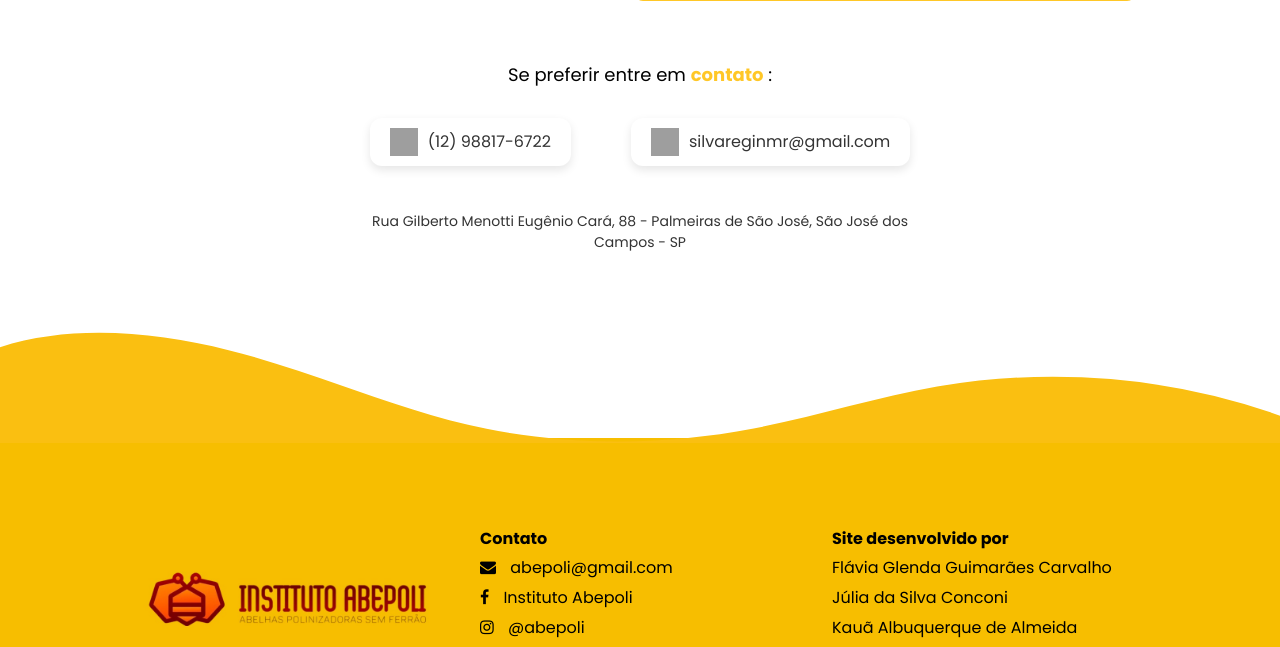
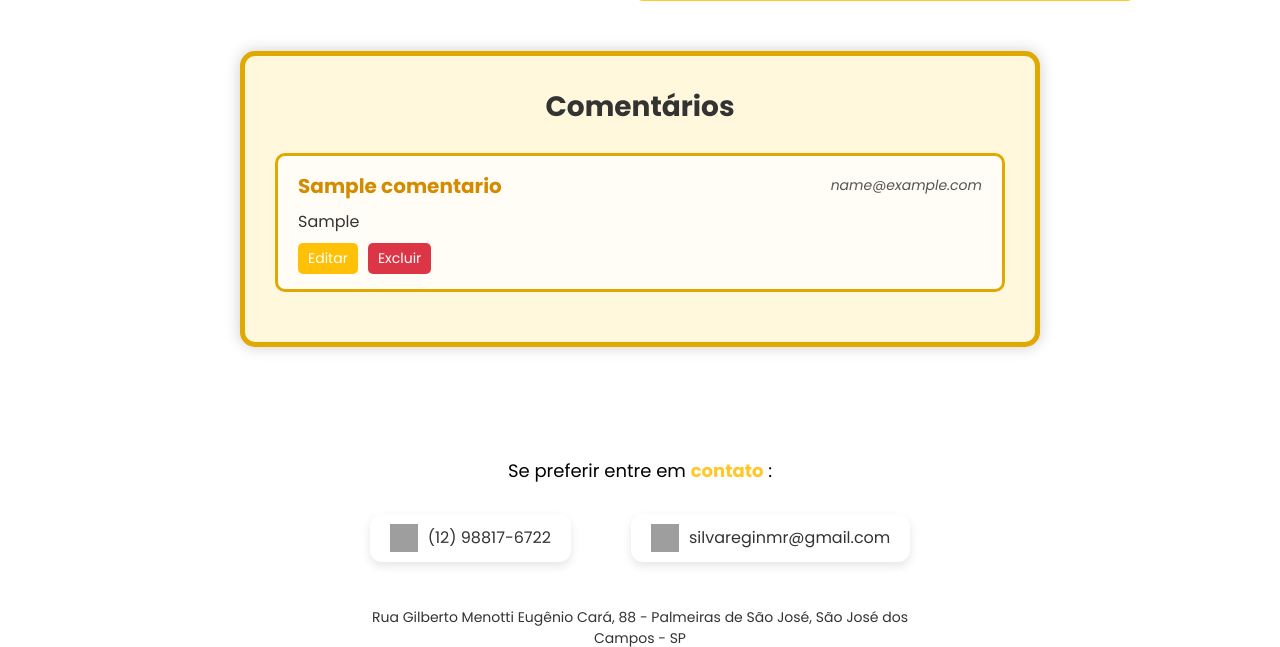
Before and after one commit to lannakamilly/projeto_abepoli, a PHP site: page /contato.php in a window 1280 px wide. Shown: the part 632-1279 px from the top of the page. Run offline with PHP 8.4, Linux system fonts and the light colour scheme; a user stored in the database is signed in; data comes from the database, SQL or seed files in the repository; tables that the repository leaves empty or names only in its code hold one stand-in row (values such as "Sample post"); some libraries are stand-ins or nearby versions; grey boxes are pictures that could not be loaded.

Commit message:
comentarioscontato

```diff
--- a/contato.php
+++ b/contato.php
@@ -102,15 +102,15 @@ if ($logado):
       <div class="formulario-contato">
         <p class="subtitulo-contato">Está com alguma dúvida?</p>
         <h2 class="titulo-contato">Abepoli esta pronta para ajudar</h2>
-        <form action="enviar_contato.php" method="POST">
+        <form action="enviar_comentario.php" method="POST">
           <label>Nome:</label>
           <input type="text" name="nome" placeholder="Digite seu nome" required>
 
           <label>Email:</label>
           <input type="email" name="email" placeholder="Digite seu email" required>
 
-          <label>Mensagem:</label>
-          <textarea name="mensagem" rows="4" placeholder="Digite sua mensagem" required></textarea>
+          <label>Comentário:</label>
+          <textarea name="comentario" rows="4" placeholder="Digite seu comentário" required></textarea>
 
           <button type="submit">Enviar</button>
         </form>
@@ -120,6 +120,37 @@ if ($logado):
           <img src="./img/fundo_contato.jpg" alt="Foto crianças Abepoli">
         </div>
       </div>
+    </div>
+
+    <div class="comentarios-box">
+    <h2>Comentários</h2>
+    <?php
+    require_once('conexao.php');
+    $sql = "SELECT * FROM comentarios ORDER BY id DESC";
+    $resultado = $conexao->query($sql);
+
+    if ($resultado->num_rows > 0) {
+        while ($comentario = $resultado->fetch_assoc()) {
+            echo "<div class='comentario'>";
+            echo "<div class='comentario-header'>";
+            echo "<h3>" . htmlspecialchars($comentario['nome']) . "</h3>";
+            echo "<span class='email'>" . htmlspecialchars($comentario['email']) . "</span>";
+            echo "</div>";
+            echo "<p class='comentario-texto'>" . htmlspecialchars($comentario['comentario']) . "</p>";
+
+            if ($logado) {
+                echo "<div class='comentario-acoes'>";
+                echo "<a href='editar_comentario.php?id=" . $comentario['id'] . "' class='btn-editar'>Editar</a>";
+                echo "<a href='excluir_comentario.php?id=" . $comentario['id'] . "' class='btn-excluir' onclick=\"return confirm('Tem certeza que deseja excluir este comentário?');\">Excluir</a>";
+                echo "</div>";
+            }
+
+            echo "</div>";
+        }
+    } else {
+        echo "<p style='text-align:center;'>Nenhum comentário ainda.</p>";
+    }
+    ?>
 </div>
 
     <section class="contato-alternativo">
--- a/css/contatoo.css
+++ b/css/contatoo.css
@@ -180,6 +180,96 @@ body {
   padding-top: 20px;
 }
 
+.comentarios-box {
+  max-width: 800px;
+  margin: 50px auto;
+  background-color: #fff8dc;
+  border: 5px solid #e0a800;
+  border-radius: 15px;
+  padding: 30px;
+  box-shadow: 0 0 15px rgba(0, 0, 0, 0.2);
+}
+
+.comentarios-box h2 {
+  text-align: center;
+  color: #333;
+  margin-bottom: 25px;
+  font-size: 28px;
+}
+
+/* Cada comentário */
+.comentario {
+  background-color: #fffdf5;
+  border: 3px solid #e0a800;
+  border-radius: 10px;
+  padding: 15px 20px;
+  margin-bottom: 20px;
+  transition: transform 0.2s;
+}
+
+.comentario:hover {
+  transform: translateY(-3px);
+}
+
+/* Cabeçalho do comentário */
+.comentario-header {
+  display: flex;
+  justify-content: space-between;
+  align-items: center;
+}
+
+.comentario-header h3 {
+  color: #d48b00;
+  margin: 0;
+  font-size: 20px;
+}
+
+.comentario-header .email {
+  color: #555;
+  font-size: 14px;
+  font-style: italic;
+}
+
+/* Texto do comentário */
+.comentario-texto {
+  margin-top: 10px;
+  color: #333;
+  font-size: 16px;
+  line-height: 1.4;
+}
+
+/* Botões de ações (editar e excluir) */
+.comentario-acoes {
+  margin-top: 10px;
+  display: flex;
+  gap: 10px;
+}
+
+.comentario-acoes a {
+  padding: 5px 10px;
+  border-radius: 5px;
+  color: white;
+  text-decoration: none;
+  font-size: 14px;
+}
+
+.btn-editar {
+  background-color: #ffc107;
+}
+
+.btn-editar:hover {
+  background-color: #e0a800;
+}
+
+.btn-excluir {
+  background-color: #dc3545;
+}
+
+.btn-excluir:hover {
+  background-color: #b02a37;
+}
+
+
 @media (max-width: 992px) {
   .container-contato {
     flex-direction: column;
@@ -220,4 +310,23 @@ body {
   .titulo-contato {
     font-size: 20px;
   }
+
+   .comentarios-box {
+    margin: 30px 15px;
+    padding: 20px;
+  }
+
+  .comentario-header {
+    flex-direction: column;
+    align-items: flex-start;
+    gap: 5px;
+  }
+
+  .comentario-header h3 {
+    font-size: 18px;
+  }
+
+  .comentario-header .email {
+    font-size: 12px;
+  }
 }
```
Also changed, not shown: enviar_comentario.php (added, +24 -0 lines), enviar_contato.php (deleted, +0 -43 lines). Lines whose indentation alone changed are shown as unchanged.
